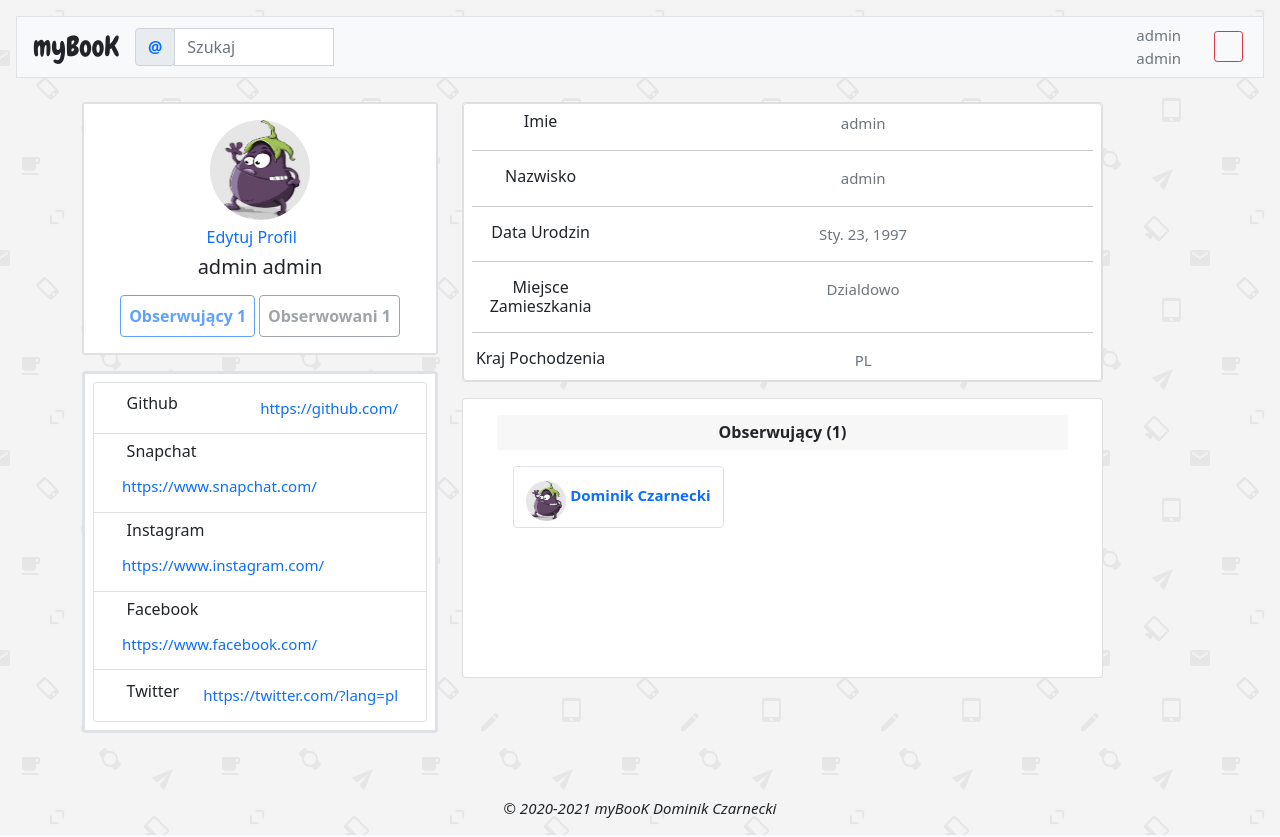
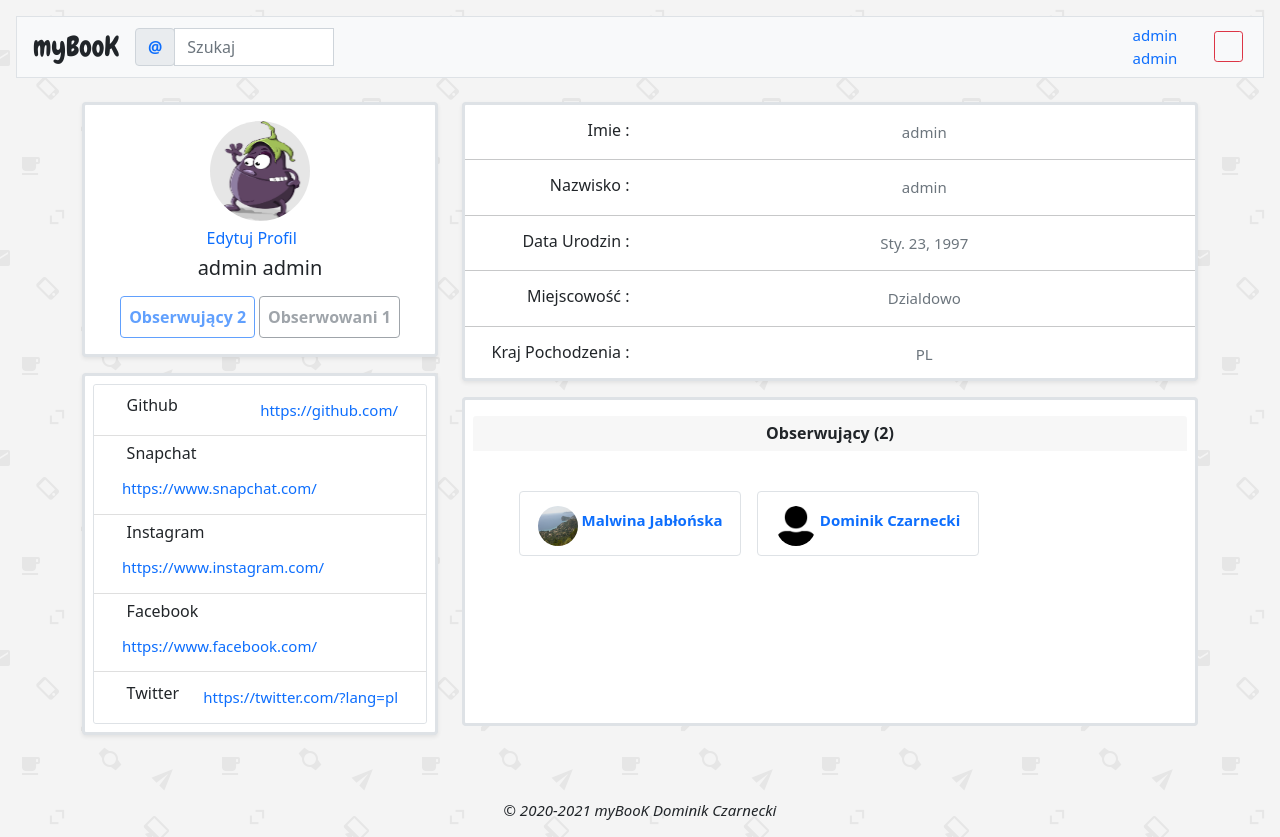
Before and after one commit to dominikCzarneckiQA/myBooK, a Django app: page /profil/1 in a window 1280 px wide. Run offline with Django 3.2, Linux system fonts and the light colour scheme; a user stored in the database is signed in; data comes from the database, SQL or seed files in the repository; some libraries are stand-ins or nearby versions; some web fonts are replaced.

Commit message:
edit profile edit userList.html edit mainPage.html

```diff
--- a/konto/admin.py
+++ b/konto/admin.py
@@ -6,4 +6,4 @@ from .models import Profile
 
 @admin.register(Profile)
 class ProfileAdmin(admin.ModelAdmin):
-    list_display = ['user', 'biography', 'profileAvatar', 'birthDate', 'currentLocation', 'countryOrigin']
+    list_display = ['user', 'biography', 'profileAvatar', 'birthDate', 'city', 'countryOrigin']
--- a/konto/models.py
+++ b/konto/models.py
@@ -5,11 +5,11 @@ from django_countries.fields import CountryField
 
 class Profile(models.Model):
     user = models.OneToOneField(settings.AUTH_USER_MODEL, primary_key=True, on_delete=models.CASCADE)
-    biography = models.TextField(max_length=150, null=True, blank=True, verbose_name='O mnie')
+    biography = models.CharField(max_length=150, null=True, blank=True, verbose_name='O mnie')
     profileAvatar = models.ImageField(upload_to='profilePhoto', default='profilePhoto/default.jpg',
                                       blank=True, verbose_name='Zdjęcie Profilowe')
     birthDate = models.DateField(null=True, blank=True, verbose_name='Data urodzin')
-    currentLocation = models.CharField(max_length=99, null=True, blank=True, verbose_name='Miejscowość')
+    city = models.CharField(max_length=99, null=True, blank=True, verbose_name='Miejscowość')
     countryOrigin = CountryField(blank=True, null=True,verbose_name='Kraj pochodzenia')
     followers = models.ManyToManyField(User, blank=True, related_name='followers')
 
--- a/konto/templates/konto/userProfile.html
+++ b/konto/templates/konto/userProfile.html
@@ -9,11 +9,11 @@
 {% block content %}
 
     <div class="container">
-        <div class="  justify-content-center mt-4  ">
+        <div class="   mt-4  ">
             <div class="row gutters-sm ">
                 <div class="col-md-4 mb-3  ">
-                    <div class="card">
-                        <div class="card-body  border  p-2">
+                    <div class="card shadow-sm  border border-3">
+                        <div class="card-body    p-2">
                             <div class="d-flex flex-column align-items-center text-center">
                                 <img alt="userProfileImg" src="{{ getProfile.profileAvatar.url }}"
                                      class="rounded-circle mt-2 position-relative" width="100px" height="100px"/>
@@ -33,24 +33,17 @@
                                     {% endif %}
                                     <div class="p-2">
                                         {% if getUser == request.user %}
-
-
-
                                             <button class="btn  fw-bold p-2 btn-outline-primary disabled ">
                                                 Obserwujący {{ getNumberFollowers }}
                                             </button>
-
 
                                             <button class="btn  fw-bold p-2 btn-outline-secondary disabled ">
                                                 Obserwowani 1
                                             </button>
 
-
                                         {% else %}
 
                                             {% if is_follower %}
-
-
                                                 <form method="post"
                                                       action="{% url 'user_unfollow' getProfile.pk %}">
                                                     {% csrf_token %}
@@ -68,19 +61,15 @@
                                                         Obserwuj
                                                     </button>
                                                 </form>
-
-
                                             {% endif %}
-
                                         {% endif %}
                                     </div>
                                 </div>
                             </div>
-
                         </div>
                     </div>
 
-                    <div class="card  p-2 mt-3 border border-3">
+                    <div class="card  p-2 mt-3 border border-3 shadow-sm">
                         <ul class="list-group list-group-flush border">
                             <li class="list-group-item align-items-center d-flex justify-content-between flex-wrap ">
                                 <h6 class=""><i class="fab fa-github"></i> Github</h6>
@@ -108,14 +97,14 @@
                         </ul>
                     </div>
                 </div>
-                <div class="col-md-7">
-                    <div class="card mb-3">
-                        <div class="card p-2">
-                            <div class="row ">
-                                <div class="col-sm-3">
-                                    <h6 class="m-0 ">Imie</h6>
+                <div class="col-md-8 ">
+                    <div class="card mb-3 shadow-sm  border border-3">
+                        <div class=" ">
+                            <div class="row  ">
+                                <div class="col-sm-3 text-end mt-3">
+                                    <h6 class="m-0 ">Imie :</h6>
                                 </div>
-                                <div class="col-sm-9 text-secondary">
+                                <div class="col-sm-9 mt-3 text-secondary">
                                     {% if getUser.first_name %}
                                         {{ getUser.first_name }}
                                     {% endif %}
@@ -123,8 +112,8 @@
                             </div>
                             <hr>
                             <div class="row">
-                                <div class="col-sm-3 ">
-                                    <h6 class="m-0">Nazwisko</h6>
+                                <div class="col-sm-3 text-end ">
+                                    <h6 class="m-0">Nazwisko :</h6>
                                 </div>
                                 <div class="col-sm-9 text-secondary">
                                     {% if getUser.last_name %}
@@ -133,57 +122,66 @@
                                 </div>
                             </div>
                             <hr>
+                            {% if getProfile.birthDate %}
+
+
                                 <div class="row">
-                                <div class="col-sm-3">
-                                    <h6 class="m-0">Data Urodzin</h6>
+                                    <div class="col-sm-3 text-end">
+                                        <h6 class="m-0">Data Urodzin :</h6>
                                     </div>
                                     <div class="col-sm-9 text-secondary">
-                                    {% if getProfile.birthDate %}
+
                                         {{ getProfile.birthDate }}
-                                    {% endif %}
+
                                     </div>
                                 </div>
                                 <hr>
+                            {% endif %}
+                            {% if getProfile.city %}
                                 <div class="row">
-                                <div class="col-sm-3">
-                                    <h6 class="m-0">Miejsce Zamieszkania</h6>
+                                    <div class=" col-sm-3 text-end">
+                                        <h6 class="m-0"> Miejscowość :</h6>
+                                    </div>
+                                    <div class=" col-sm-9 text-secondary">
+                                        {{ getProfile.city }}
+                                    </div>
+                                </div>
+
+                                <hr>
+                            {% endif %}
+                            {% if getProfile.countryOrigin %}
+                                <div class="row">
+                                    <div class="col-sm-3 mb-3 text-end">
+
+                                        <h6 class="m-0"> Kraj Pochodzenia :</h6>
                                     </div>
                                     <div class="col-sm-9 text-secondary">
 
-                                    {% if getProfile.currentLocation %}
-                                        {{ getProfile.currentLocation }}
-                                    {% endif %}
+                                        {{ getProfile.countryOrigin }}
+
                                     </div>
                                 </div>
-                            <hr>
-                            <div class="row">
-                                <div class="col-sm-3">
-                                    <h6 class="m-0">Kraj Pochodzenia</h6>
-                                </div>
-                                <div class="col-sm-9 text-secondary">
-                                    {% if getProfile.countryOrigin %}
-                                        {{ getProfile.countryOrigin }}
                             {% endif %}
-                                </div>
-                            </div>
                         </div>
 
                     </div>
                     <div class="col-md-12">
 
-                        <div class="card mb-3">
+                        <div class="card mb-3 border border-3">
 
                             <div class="card-body">
-                                <div class="row">
-                                    <div class="mx-auto col-sm-11  overflow-auto " style="height: 246px">
-
-                                        <h6 class="  card-header card-header-tabs link-dark fw-bold">Obserwujący
+                            <h6 class="  card-header card-header-tabs link-dark mb-3 fw-bold">Obserwujący
                                             ({{ getNumberFollowers }})
                                         </h6>
+                                <div class="row">
+                                    <div class="mx-auto col-sm-11  overflow-auto " style="height: 240px">
+
+
 
                                         {% for follower in followersList %}
-                                            <div class=" card mx-2  mt-4 page-link  text-capitalize template float-start">
-                                                <img alt="userProfileImg" src="{{ user.profile.profileAvatar.url }}"
+                                            <div class=" float-start  card mx-2  mt-4 page-link  text-capitalize template float-start"
+                                                 style="height: 65px;width: 222px">
+                                                <img alt="userProfileImg" src="{{  follower.profile.profileAvatar.url }}"
                                                      class="rounded-circle mt-2 position-relative" width="40px"
                                                      height="40px"/>
                                                 <a class=" text-primary "
--- a/konto/templates/mainPage.html
+++ b/konto/templates/mainPage.html
@@ -36,52 +36,52 @@
             myBooK
         </h3>
     </a>
-    <button class=" navbar-toggler mx-auto" type="button" data-bs-toggle="collapse"
-            data-bs-target="#navbarSupportedContent"
-            aria-controls="navbarSupportedContent" aria-expanded="false" aria-label="Toggle navigation">
-        <i class=" fas fa-grip-lines"></i>
-    </button>
 
 
-    <nav class="navbar navbar-light bg-light ">
-        <form class="form-inline" method="get" action="{% url 'user_search' %}">
+    <nav class="navbar navbar-light bg-light mx-auto">
+        <form class="form-inline " method="get" action="{% url 'user_search' %}">
             <div class="input-group">
                 <div class="input-group-prepend">
                     <span class="input-group-text align-content-center text-primary fw-bold" id="basic-addon1">@</span>
                 </div>
                 <input type="text" class="form-control" placeholder="Szukaj" aria-label="Username"
                        aria-describedby="basic-addon1" name="quest" value="{{ request.GET.quest }}">
-                <button class="btn bg-transparent   text-decoration-none "><i class="fas fa-search link-primary"></i>
+                <button class="btn bg-transparent   "><i class="fas fa-search link-primary"></i>
                 </button>
             </div>
         </form>
     </nav>
+       <button class=" navbar-toggler mx-auto btn  btn-outline-secondary m-2" type="button" data-bs-toggle="collapse"
+            data-bs-target="#navbarSupportedContent"
+            aria-controls="navbarSupportedContent" aria-expanded="false" aria-label="Toggle navigation">
+        <i class=" fas fa-grip-lines"></i>
+    </button>
+
     <div class="collapse navbar-collapse mx-1" id="navbarSupportedContent">
-    <div class="d-flex justify-content-center w-100">
-
-
-        <ul class=" nav  w-50 navbar-nav mt-2   mb-lg-0">
-            <li class="nav-item  mx-3">
-                <a class="nav-link mx-auto" aria-current="page"
+    <div class=" justify-content-center  col-md-10">
+        <div class="row">
+            <ul class=" nav  nav-navbar mt-2    col-md-10 justify-content-center  mb-lg-0  ">
+                <li class="nav-item   mx-3">
+                    <a class="nav-link   " aria-current="page"
                        href="{% url 'feed:followers-posts' %}">
                         <i class="fas fa-home h4 "></i>
                     </a>
                 </li>
-            <li class=" nav-item  active mx-3">
-                <a class="nav-link  " aria-current="page"
+                <li class=" nav-item mx-3">
+                    <a class="nav-link" aria-current="page"
                        href="{% url 'feed:new-posts' %}">
                         <i class="fas h4 fa-clipboard"></i>
                     </a>
                 </li>
 
-            <li class="nav-item mx-3 active">
+                <li class="nav-item mx-3  ">
                     <a class="nav-link " data-toggle="tab" href="{% url 'all_users' %}">
                         <i class="fas fa-user-friends h4"></i>
                     </a>
                 </li>
 
-            <li class="nav-item dropdown  activemx-3">
-                <a class="nav-link   " href="#"
+                <li class="nav-item dropdown  active  ">
+                    <a class="nav-link" href="#"
                        role="button" data-bs-toggle="dropdown" aria-expanded="false">
                         <i class="fas fa-user-circle h4 "></i>
                     </a>
@@ -100,12 +100,14 @@
                 </li>
             </ul>
         </div>
+    </div>
+
 {% endif %}
 
 
 {% if request.user.is_authenticated %}
     {% url 'userProfile' user.profile.pk as url %}
-    <a class="  fw-normal  text-secondary" href="{{ url }} ">
+    <a class="  fw-normal  link" href="{{ url }} ">
         {{ request.user.first_name }} {{ request.user.last_name }}
     </a>
 
@@ -134,7 +136,9 @@
         </ul>
     </div>
     </div>
+
 {% endif %}
+
 </nav>
 
 {% block content %}
--- a/konto/views.py
+++ b/konto/views.py
@@ -127,7 +127,7 @@ class UpdateProfileView(LoginRequiredMixin, UserPassesTestMixin, UpdateView):
     form = ProfileUpdateForm
     template_name = 'konto/userProfileUpdate.html'
 
-    fields = ['biography', 'profileAvatar', 'birthDate', 'currentLocation', 'countryOrigin', 'github', 'snapchat',
+    fields = ['biography', 'profileAvatar', 'birthDate', 'city', 'countryOrigin', 'github', 'snapchat',
               'instagram', 'facebook', 'twitter']
 
     def get_success_url(self):
```
Also changed, not shown: konto/forms.py (+7 -4 lines), konto/templates/entryPage.html (+17 -11 lines), konto/templates/konto/userList.html (+18 -12 lines), konto/templates/konto/userProfileUpdate.html (+46 -9 lines), db.sqlite3, feed/migrations/0012_auto_20210220_1412.py (added), konto/migrations/0009_auto_20210220_1412.py (added), konto/migrations/0010_auto_20210220_1517.py (added), media/profilePhoto/img01.jpg (added), media/profilePhoto/img02.JPG (added), media/profilePhoto/img03.JPG (added). Lines whose indentation alone changed are shown as unchanged.
